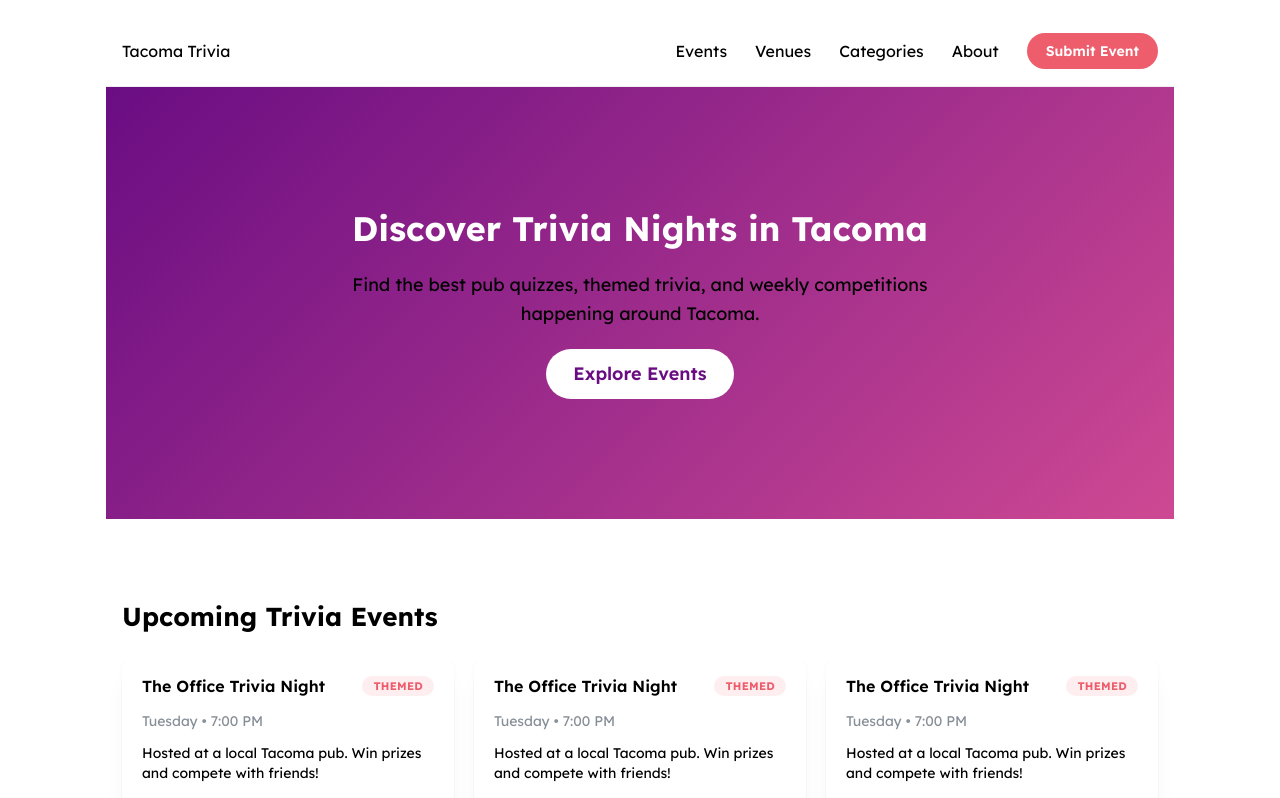
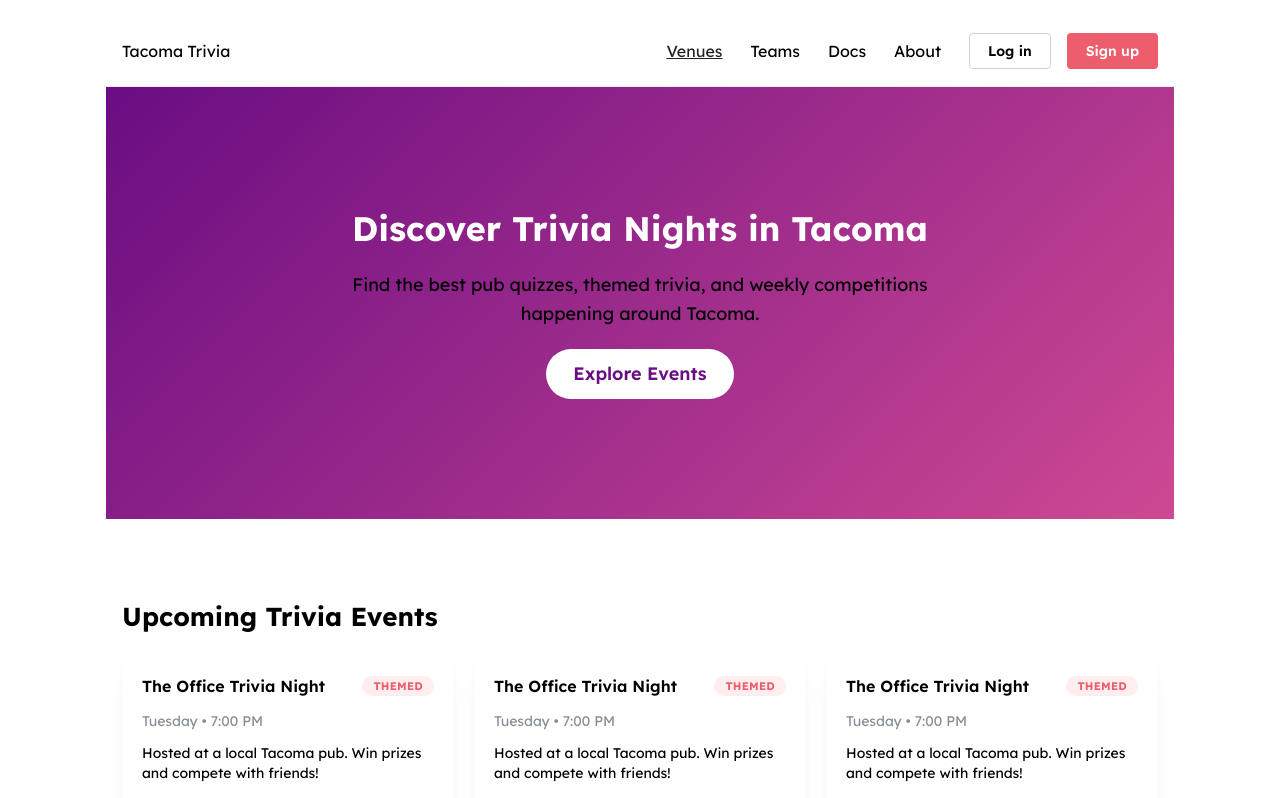
Before and after one commit to SkateCodeN/TacomaTrivia_Onion, a React (Vite) app in the folder tacomatrivia-frontend/: page / in a window 1280 px wide. Shown: the top 798 px of the page. Built offline with nearby package versions, Linux system fonts and the light colour scheme.

Commit message:
added links to venues, and a auth component to the navbar

```diff
--- a/tacomatrivia-frontend/src/components/AppNavBar.jsx
+++ b/tacomatrivia-frontend/src/components/AppNavBar.jsx
@@ -1,6 +1,7 @@
 // src/components/AppNavbar.jsx
 
 import { useState } from 'react';
+import {Link} from 'react-router-dom'
 import {
     Container,
     Group,
@@ -14,15 +15,15 @@ import {
 } from '@mantine/core';
 import { useDisclosure } from '@mantine/hooks';
 import styles from '../styles/AppNavbar.module.css';
-
+import NavAuthComp from './NavAuthComp';
 export default function AppNavbar() {
     const [opened, { toggle, close }] = useDisclosure(false);
 
     const navLinks = (
         <>
-            <Text className={styles.link}>Events</Text>
-            <Text className={styles.link}>Venues</Text>
-            <Text className={styles.link}>Categories</Text>
+            <Link to='venues' className={styles.link}>Venues</Link>
+            <Text className={styles.link}>Teams</Text>
+            <Text className={styles.link}>Docs</Text>
             <Text className={styles.link}>About</Text>
         </>
     );
@@ -41,9 +42,7 @@ export default function AppNavbar() {
                     <Group gap={28} visibleFrom='sm'>
                         {navLinks}
 
-                        <Button radius='xl' className={styles.cta}>
-                            Submit Event
-                        </Button>
+                        <NavAuthComp />
                     </Group>
 
                     {/* Mobile Burger */}
@@ -70,19 +69,12 @@ export default function AppNavbar() {
             >
                 <Stack>
 
-                    <Text className={styles.mobileLink}>Events</Text>
-                    <Text className={styles.mobileLink}>Venues</Text>
-                    <Text className={styles.mobileLink}>Categories</Text>
+                    <Link to='venues' className={styles.link}>Venues</Link>
+                    <Text className={styles.mobileLink}>Teams</Text>
+                    <Text className={styles.mobileLink}>Docs</Text>
                     <Text className={styles.mobileLink}>About</Text>
                     <Collapse in={opened}>
-                        <Button
-                            radius="xl"
-                            fullWidth
-                            className={styles.cta}
-                            mt="md"
-                        >
-                            Submit Event
-                        </Button>
+                        <NavAuthComp />
                     </Collapse>
 
 
```
